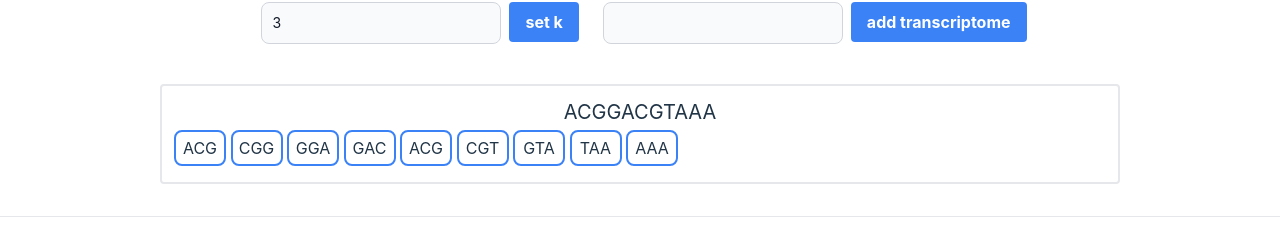
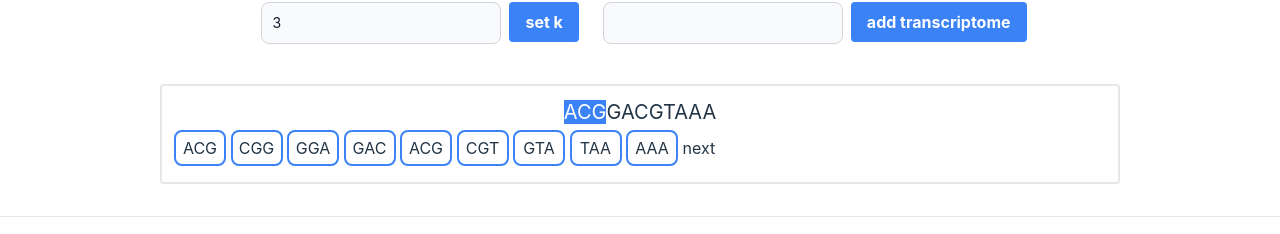
Before and after one commit to mattxwang/pseudo-a-line, an Astro site: page /kmers in a window 1280 px wide. Shown: the part 291-525 px from the top of the page. Built offline with nearby package versions, Linux system fonts and the light colour scheme; Astro itself is replaced by a stand-in of ours.

Commit message:
Rudimentary stepper for kmers

```diff
--- a/src/animated/Kmerize.tsx
+++ b/src/animated/Kmerize.tsx
@@ -1,8 +1,27 @@
 import { useState } from 'react'
 
+import Highlighter from '../ui/Highlighter'
 import Kmer from '../ui/Kmer'
 import SequenceInputForm from '../sequence/SequenceInputForm'
 import { getKmersOrdered } from '../util'
+
+interface Props {
+  sequence: string
+  kmers: string[]
+  k: number
+}
+
+function Stepper ({ sequence, kmers, k }: Props): JSX.Element {
+  const [i, setI] = useState(0)
+
+  return (
+    <section className='border-2 p-3 rounded'>
+      <h2 className='text-xl text-center'><Highlighter s={sequence} len={k} i={i}/></h2>
+      {kmers.map((kmer, i) => <><Kmer kmer={kmer} key={`${kmer}${i}`} />{' '}</>)}
+      {i < sequence.length - k && <button onClick={() => { setI(i + 1) }}>next</button>}
+    </section>
+  )
+}
 
 export default function Kmerize (): JSX.Element {
   const [k, setK] = useState<number>(3)
@@ -20,12 +39,7 @@ export default function Kmerize (): JSX.Element {
     {
         sequences.map(sequence => {
           const kmers = getKmersOrdered(sequence, k)
-          return (
-          <section className='border-2 p-3 rounded' key={sequence}>
-            <h2 className='text-xl text-center'>{sequence}</h2>
-            {kmers.map((kmer, i) => <><Kmer kmer={kmer} key={`${kmer}${i}`} />{' '}</>)}
-          </section>
-          )
+          return <Stepper sequence={sequence} kmers={kmers} k={k} key={sequence} />
         })
       }
   </>
--- /dev/null
+++ b/src/ui/Highlighter.tsx
@@ -0,0 +1,13 @@
+interface Props {
+  s: string
+  i: number
+  len: number
+}
+
+export default function Highlighter ({ s, i, len }: Props): JSX.Element {
+  const start = s.slice(0, i)
+  const mid = s.slice(i, i + len)
+  const end = s.slice(i + len)
+
+  return <>{start}<span className="bg-blue-500 text-white">{mid}</span>{end}</>
+}
```
